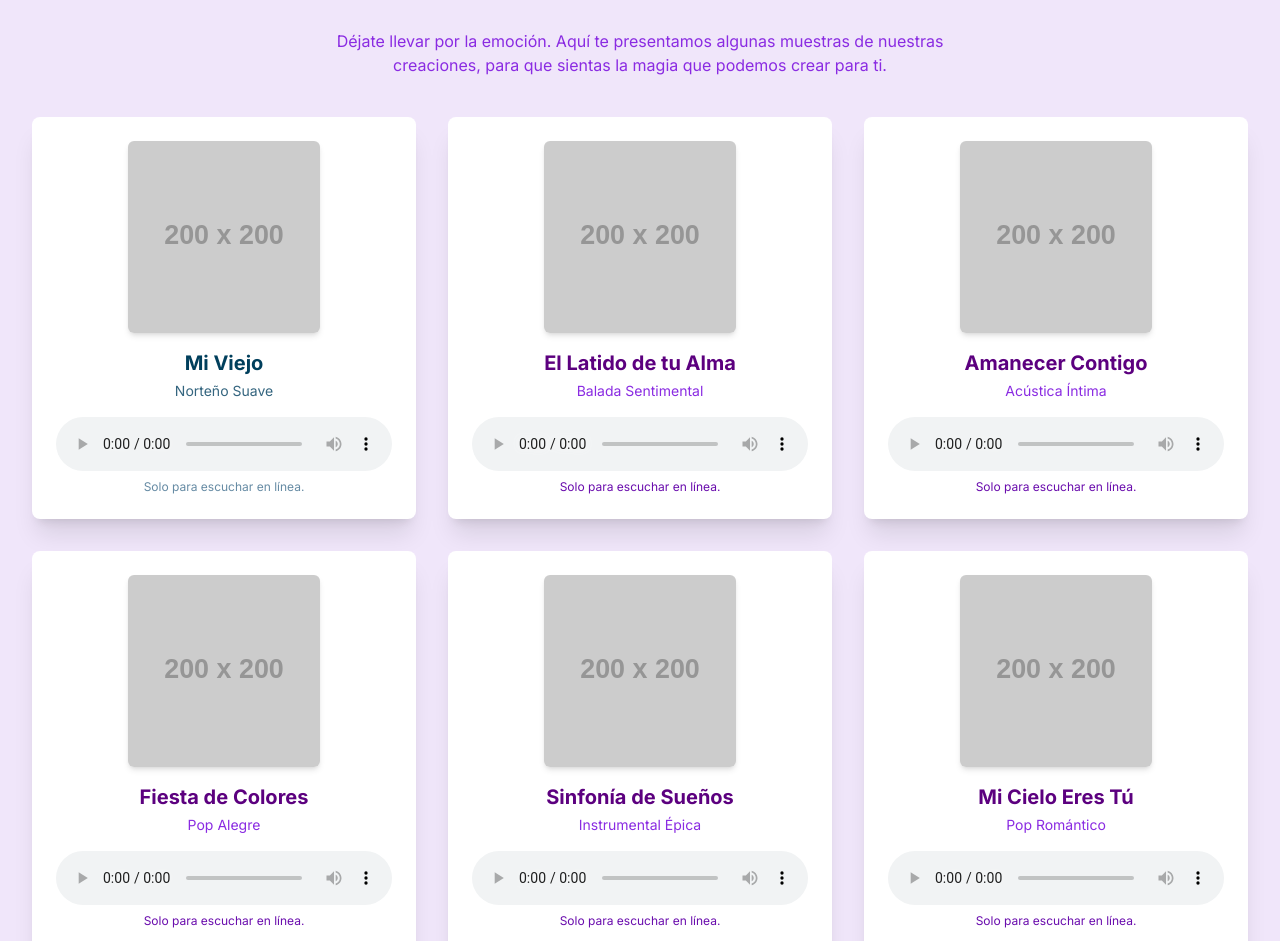
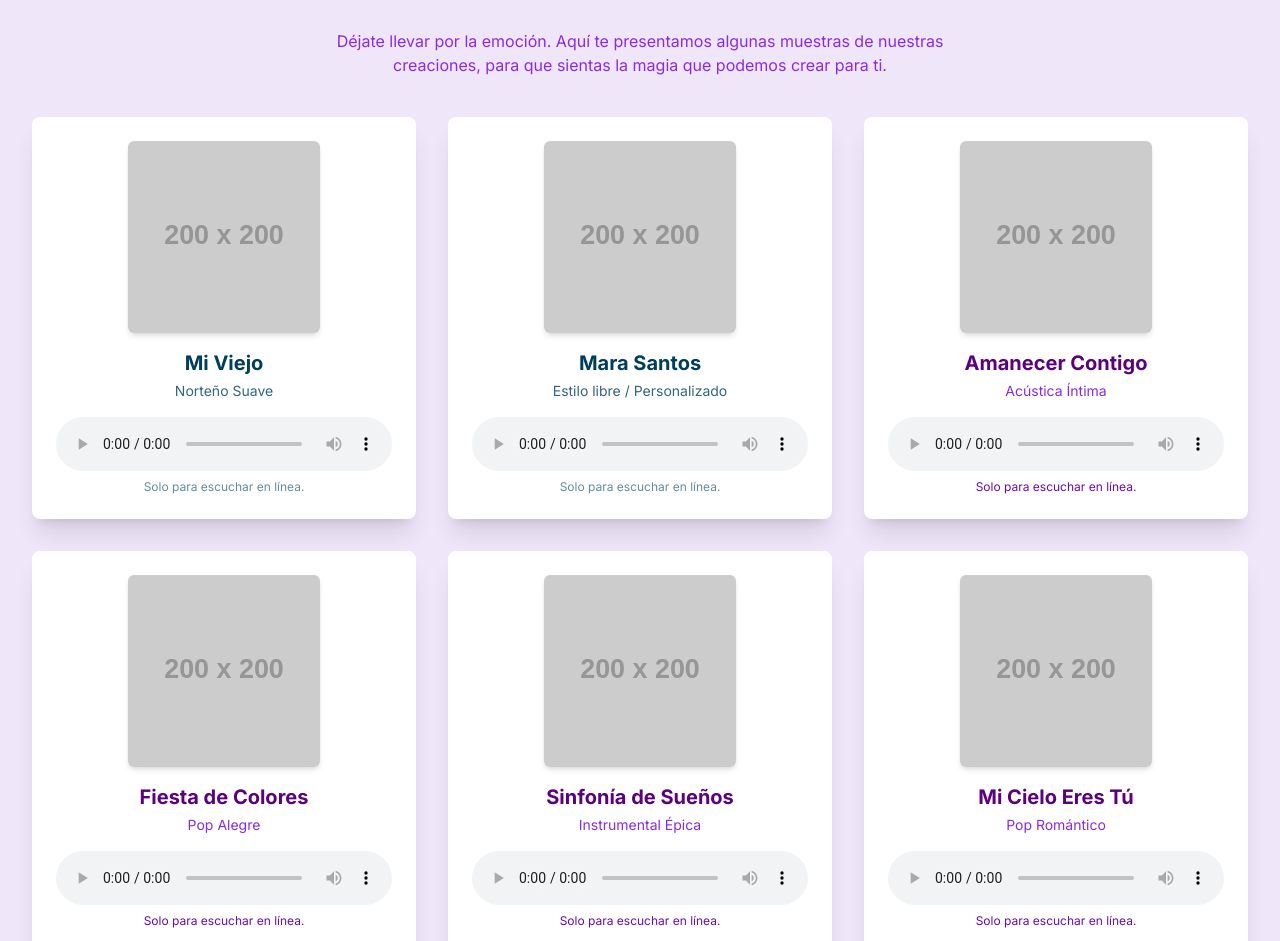
Before and after one commit to Lobo148/cancionespersonalizadasmx, a plain HTML site: page index.html in a window 1280 px wide. Shown: the part 1655-2596 px from the top of the page. Drawn offline with nearby package versions, Linux system fonts and the light colour scheme; placeholder pictures from the web are drawn by us.

Commit message:
Update index.html

```diff
--- a/index.html
+++ b/index.html
@@ -142,16 +142,16 @@
   <p class="text-xs text-[#668BA4] mt-2">Solo para escuchar en línea.</p>
 </div>
                 <!-- Canción Ejemplo 2 -->
-                <div class="bg-white rounded-lg shadow-xl p-6 flex flex-col items-center">
-                    <img src="https://placehold.co/200x200/8A2BE2/F0E6FA?text=El+Latido+de+tu+Alma" alt="Portada El Latido de tu Alma" class="w-48 h-48 rounded-md mb-4 shadow-md">
-                    <h3 class="text-xl font-bold text-[#5C007F] text-center mb-1">El Latido de tu Alma</h3>
-                    <p class="text-[#8A2BE2] text-center text-sm mb-4">Balada Sentimental</p>
-                    <audio controls controlsList="nodownload" class="w-full">
-                        <source src="https://www.soundhelix.com/examples/mp3/SoundHelix-Song-2.mp3" type="audio/mpeg">
-                        Tu navegador no soporta el elemento de audio.
-                    </audio>
-                    <p class="text-xs text-[#6A0DAD] mt-2">Solo para escuchar en línea.</p>
-                </div>
+               <div class="bg-white rounded-lg shadow-xl p-6 flex flex-col items-center">
+  <img src="https://placehold.co/200x200/8A2BE2/FFFFFF?text=Mara+Santos" alt="Portada Mara Santos" class="w-48 h-48 rounded-md mb-4 shadow-md">
+  <h3 class="text-xl font-bold text-[#003F5C] text-center mb-1">Mara Santos</h3>
+  <p class="text-[#34657F] text-center text-sm mb-4">Estilo libre / Personalizado</p>
+  <audio controls controlsList="nodownload" class="w-full">
+    <source src="https://lobo148.github.io/musica-canciones/mara%20santos.mp3" type="audio/mpeg">
+    Tu navegador no soporta el elemento de audio.
+  </audio>
+  <p class="text-xs text-[#668BA4] mt-2">Solo para escuchar en línea.</p>
+</div>
                 <!-- Canción Ejemplo 3 -->
                 <div class="bg-white rounded-lg shadow-xl p-6 flex flex-col items-center">
                     <img src="https://placehold.co/200x200/5C007F/DDA0DD?text=Amanecer+Contigo" alt="Portada Amanecer Contigo" class="w-48 h-48 rounded-md mb-4 shadow-md">
```
